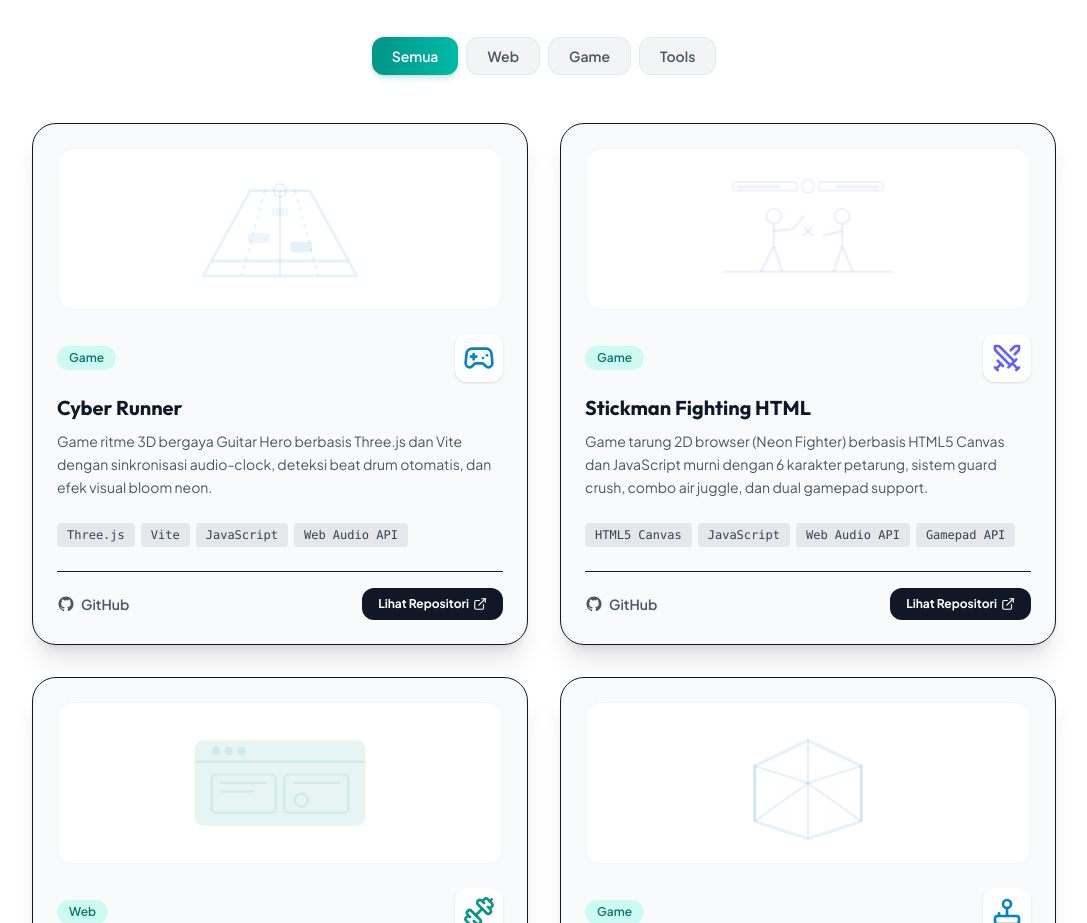
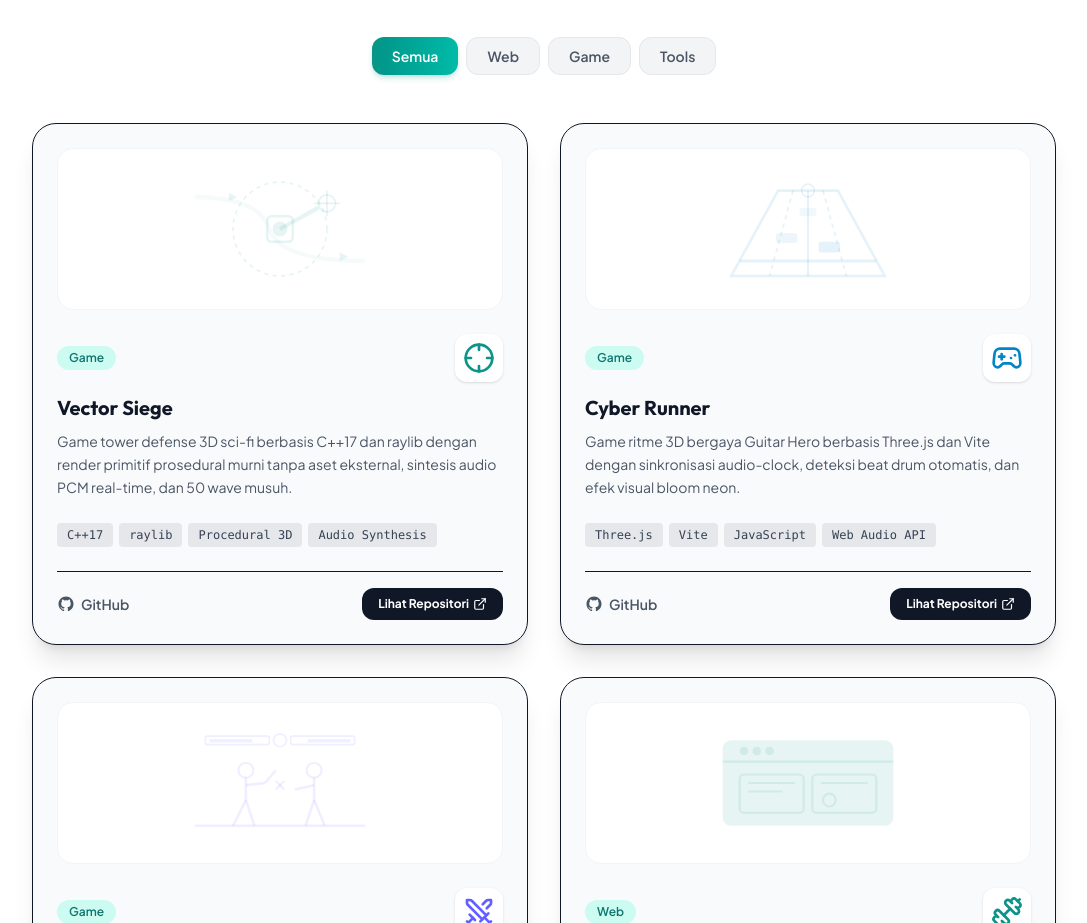
Before and after one commit to RiffaYP/portfolio-riffa, a React (Vite) app: page / in a window 1280 px wide. Shown: the part 3020-3943 px from the top of the page, without its empty margins (96-1183 px from the left). Built offline with nearby package versions, Linux system fonts and the light colour scheme.

Commit message:
feat: add Vector Siege 3D tower defense game project

```diff
--- a/src/components/Projects.jsx
+++ b/src/components/Projects.jsx
@@ -1,5 +1,5 @@
 import { useState } from 'react';
-import { ExternalLink, Dumbbell, Joystick, Wind, BookOpen, Users, Video, Gamepad2, Swords } from 'lucide-react';
+import { ExternalLink, Dumbbell, Joystick, Wind, BookOpen, Users, Video, Gamepad2, Swords, Crosshair } from 'lucide-react';
 
 export default function Projects() {
   const [filter, setFilter] = useState('Semua');
@@ -10,6 +10,30 @@ export default function Projects() {
   const projects = [
     {
       id: 1,
+      title: 'Vector Siege',
+      category: 'Game',
+      desc: 'Game tower defense 3D sci-fi berbasis C++17 dan raylib dengan render primitif prosedural murni tanpa aset eksternal, sintesis audio PCM real-time, dan 50 wave musuh.',
+      tech: ['C++17', 'raylib', 'Procedural 3D', 'Audio Synthesis'],
+      repo: 'https://github.com/RiffaYP/Vector-Siege',
+      icon: <Crosshair className="w-8 h-8 text-emerald-500" />,
+      glowClass: 'glow-card-emerald',
+      illustration: (
+        <svg viewBox="0 0 100 60" className="w-full h-32 text-emerald-500/10 dark:text-emerald-400/10 fill-current">
+          <circle cx="50" cy="30" r="22" stroke="currentColor" strokeWidth="0.8" strokeDasharray="2,2" fill="none" />
+          <path d="M 10 15 Q 40 15 45 30 T 90 45" stroke="currentColor" strokeWidth="2" fill="none" opacity="0.4" />
+          <rect x="44" y="24" width="12" height="12" rx="2" stroke="currentColor" strokeWidth="1.2" fill="none" />
+          <circle cx="50" cy="30" r="3.5" fill="currentColor" />
+          <line x1="50" y1="30" x2="68" y2="20" stroke="currentColor" strokeWidth="2" />
+          <circle cx="72" cy="18" r="4" stroke="currentColor" strokeWidth="0.8" fill="none" />
+          <line x1="72" y1="12" x2="72" y2="24" stroke="currentColor" strokeWidth="0.8" />
+          <line x1="66" y1="18" x2="78" y2="18" stroke="currentColor" strokeWidth="0.8" />
+          <polygon points="26,13 30,15 26,17" fill="currentColor" />
+          <polygon points="78,41 82,43 78,45" fill="currentColor" />
+        </svg>
+      )
+    },
+    {
+      id: 2,
       title: 'Cyber Runner',
       category: 'Game',
       desc: 'Game ritme 3D bergaya Guitar Hero berbasis Three.js dan Vite dengan sinkronisasi audio-clock, deteksi beat drum otomatis, dan efek visual bloom neon.',
@@ -32,7 +56,7 @@ export default function Projects() {
       )
     },
     {
-      id: 2,
+      id: 3,
       title: 'Stickman Fighting HTML',
       category: 'Game',
       desc: 'Game tarung 2D browser (Neon Fighter) berbasis HTML5 Canvas dan JavaScript murni dengan 6 karakter petarung, sistem guard crush, combo air juggle, dan dual gamepad support.',
@@ -65,7 +89,7 @@ export default function Projects() {
       )
     },
     {
-      id: 3,
+      id: 4,
       title: 'Gym Membership Management',
       category: 'Web',
       desc: 'Aplikasi web berbasis Laravel untuk mengelola data member, paket keanggotaan, dan transaksi pembayaran gym.',
@@ -90,7 +114,7 @@ export default function Projects() {
       )
     },
     {
-      id: 4,
+      id: 5,
       title: 'Dungeons & Dragons Project',
       category: 'Game',
       desc: 'Proyek mata kuliah Pemrograman Berorientasi Objek berbasis Java yang menerapkan konsep class, object, method, dan alur program OOP.',
@@ -113,7 +137,7 @@ export default function Projects() {
       )
     },
     {
-      id: 5,
+      id: 6,
       title: 'DIVA AC Company Profile Website',
       category: 'Web',
       desc: 'Proyek kelompok mata kuliah Sistem Operasi berupa instalasi dan konfigurasi website company profile berbasis WordPress untuk usaha DIVA AC menggunakan Ubuntu. Website ini menampilkan informasi usaha, layanan, dan profil bisnis secara sederhana.',
@@ -144,7 +168,7 @@ export default function Projects() {
       )
     },
     {
-      id: 6,
+      id: 7,
       title: 'JIPI OJS Platform',
       category: 'Tools',
       desc: 'Proyek kelompok mata kuliah Sistem Operasi berupa instalasi dan konfigurasi Open Journal Systems (OJS) menggunakan Ubuntu. Sistem ini digunakan sebagai platform jurnal JIPI (Jurnal Inovasi dan Pengembangan Informatika) yang berisi jurnal, artikel, atau referensi yang berkaitan dengan bidang informatika.',
```
